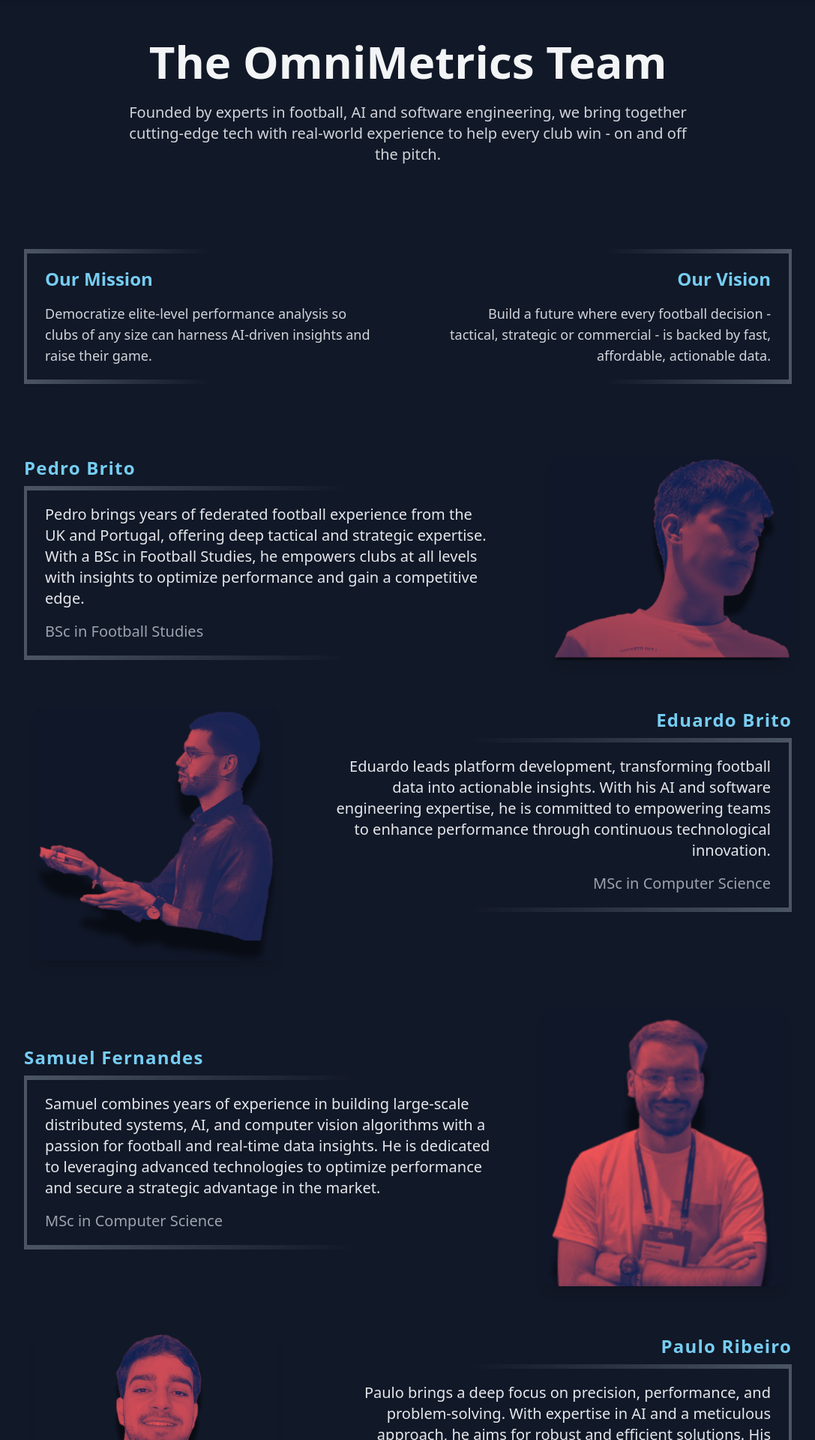
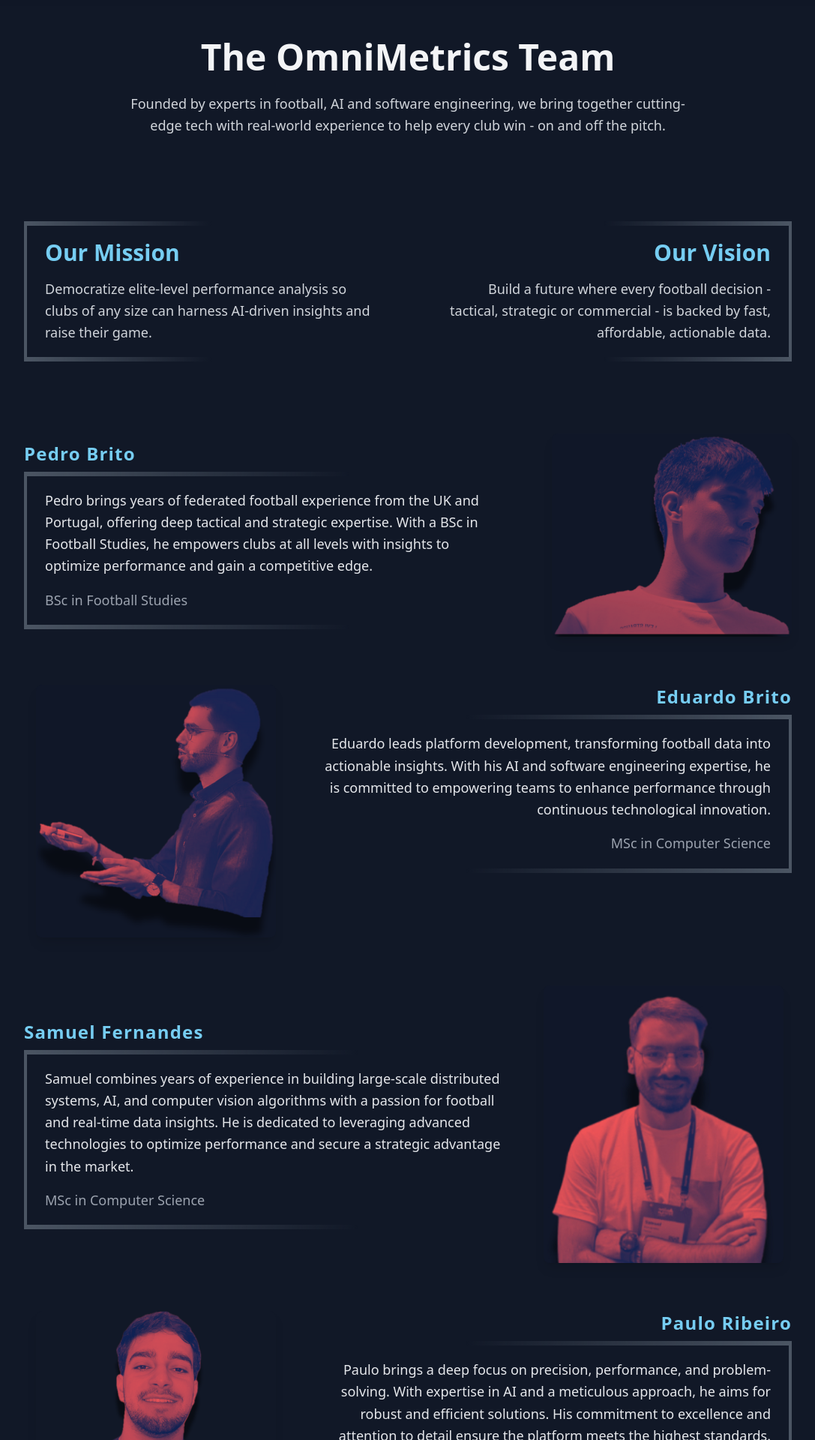
Before and after one commit to OmniMetrics/omnimetrics.pro, a Vue app: page /#/about in a window 1280 px wide. Shown: the part 100-2020 px from the top of the page at 75% size, without its empty margins (96-1183 px from the left). Built offline with nearby package versions, Linux system fonts and the light colour scheme.

Commit message:
Standardized font sizing in About page

```diff
--- a/src/views/AboutView.vue
+++ b/src/views/AboutView.vue
@@ -7,10 +7,10 @@
     <div class="relative z-10 w-full min-h-screen">
       <!-- Header Section -->
       <section class="w-full text-gray-100 py-20 px-4 bg-gray-900">
-        <h1 class="text-center text-4xl md:text-5xl lg:text-6xl font-bold mb-6 animate-fade-in-down">
+        <h1 class="text-5xl font-bold text-center mb-6 animate-fade-in-down">
           The OmniMetrics Team
         </h1>
-        <p class="max-w-3xl mx-auto text-center text-lg md:text-xl text-gray-300 leading-relaxed animate-fade-in-up">
+        <p class="max-w-3xl mx-auto text-center text-lg text-gray-300 leading-relaxed animate-fade-in-up">
           Founded by experts in football, AI and software engineering, we bring together cutting-edge tech with real-world experience to help every club win - on and off the pitch.
         </p>
       </section>
@@ -21,8 +21,8 @@
           <!-- Mission -->
           <div class="w-full md:w-1/2">
             <div class="relative border-l-4 border-gray-600 p-6 animate-fade-in-left">
-              <h2 class="text-2xl font-bold mb-4 text-secondary">Our Mission</h2>
-              <p class="leading-relaxed md:text-lg text-gray-300">
+              <h2 class="text-3xl font-bold mb-4 text-secondary">Our Mission</h2>
+              <p class="leading-relaxed text-lg text-gray-300">
                 Democratize elite-level performance analysis so clubs of any size can harness AI-driven insights and raise their game.
               </p>
               <span class="pointer-events-none absolute top-0 left-0 w-1/2 h-[6px] bg-gradient-to-r from-gray-600 to-transparent" aria-hidden="true"></span>
@@ -33,8 +33,8 @@
           <!-- Vision -->
           <div class="w-full md:w-1/2">
             <div class="relative border-r-4 border-gray-600 p-6 text-right animate-fade-in-right">
-              <h2 class="text-2xl font-bold mb-4 text-secondary">Our Vision</h2>
-              <p class="leading-relaxed md:text-lg text-gray-300">
+              <h2 class="text-3xl font-bold mb-4 text-secondary">Our Vision</h2>
+              <p class="leading-relaxed text-lg text-gray-300">
                 Build a future where every football decision - tactical, strategic or commercial - is backed by fast, affordable, actionable data.
               </p>
               <span class="pointer-events-none absolute top-0 right-0 w-1/2 h-[6px] bg-gradient-to-l from-gray-600 to-transparent" aria-hidden="true"></span>
@@ -52,7 +52,7 @@
             <h2 class="text-2xl font-bold text-secondary tracking-wider mb-2 animate-fade-in-left">
               Pedro Brito
             </h2>
-            <div class="relative border-l-4 border-gray-600 p-6 text-gray-200 leading-relaxed md:text-xl animate-fade-in-left">
+            <div class="relative border-l-4 border-gray-600 p-6 text-gray-200 leading-relaxed text-lg animate-fade-in-left">
               <p>
                 Pedro brings years of federated football experience from the UK and Portugal, offering deep tactical and strategic expertise. With a BSc in Football Studies, he empowers clubs at all levels with insights to optimize performance and gain a competitive edge.
               </p>
@@ -85,7 +85,7 @@
             <h2 class="text-2xl font-bold text-secondary tracking-wider mb-2 animate-fade-in-right">
               Eduardo Brito
             </h2>
-            <div class="relative border-r-4 border-gray-600 p-6 text-gray-200 leading-relaxed md:text-xl animate-fade-in-right">
+            <div class="relative border-r-4 border-gray-600 p-6 text-gray-200 leading-relaxed text-lg animate-fade-in-right">
               <p>
                 Eduardo leads platform development, transforming football data into actionable insights. With his AI and software engineering expertise, he is committed to empowering teams to enhance performance through continuous technological innovation.
               </p>
@@ -104,7 +104,7 @@
             <h2 class="text-2xl font-bold text-secondary tracking-wider mb-2 animate-fade-in-left">
               Samuel Fernandes
             </h2>
-            <div class="relative border-l-4 border-gray-600 p-6 text-gray-200 leading-relaxed md:text-xl animate-fade-in-left">
+            <div class="relative border-l-4 border-gray-600 p-6 text-gray-200 leading-relaxed text-lg animate-fade-in-left">
               <p>
                 Samuel combines years of experience in building large-scale distributed systems, AI, and computer vision algorithms with a passion for football and real-time data insights. He is dedicated to leveraging advanced technologies to optimize performance and secure a strategic advantage in the market.
               </p>
@@ -137,7 +137,7 @@
             <h2 class="text-2xl font-bold text-secondary tracking-wider mb-2 animate-fade-in-right">
               Paulo Ribeiro
             </h2>
-            <div class="relative border-r-4 border-gray-600 p-6 text-gray-200 leading-relaxed md:text-xl animate-fade-in-right">
+            <div class="relative border-r-4 border-gray-600 p-6 text-gray-200 leading-relaxed text-lg animate-fade-in-right">
               <p>
                 Paulo brings a deep focus on precision, performance, and problem-solving.
                 With expertise in AI and a meticulous approach, he aims for robust and efficient solutions.
```
